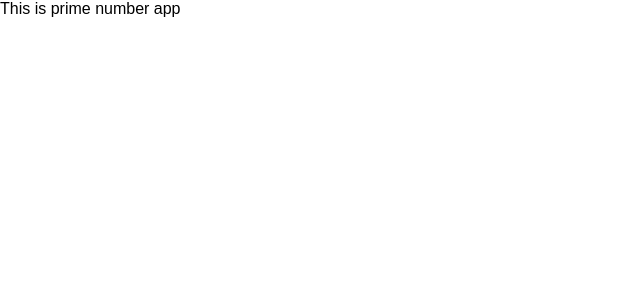
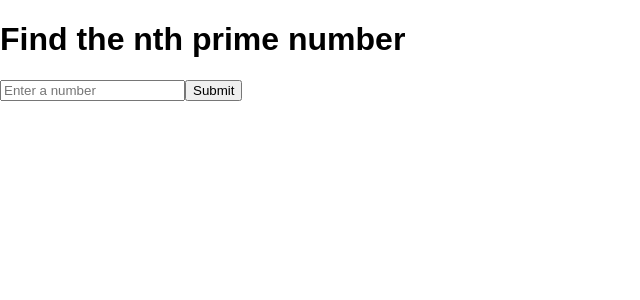
Before and after one commit to PatrickDai/lets-react, a React (Create React App) app: page /prime in a window 1280 px wide. Shown: the top 300 px of the page, without its empty margins (0-640 px from the left). Built offline with nearby package versions, Linux system fonts and the light colour scheme.

Commit message:
Prime app baby step

```diff
--- a/src/prime/PrimeApp.js
+++ b/src/prime/PrimeApp.js
@@ -1,9 +1,52 @@
 import React, { Component } from 'react';
+import getNthPrime from './prime.service';
 
 export default class PrimeApp extends Component {
+  state = { results: [] };
+
   render() {
     return (
-      <div className="Prime-App"> This is prime number app</div>
+      <div className="Prime-App">
+        <h1> Find the nth prime number </h1>
+        <PrimeForm onSubmit={this.handleSubmit.bind(this)}/>
+        <PrimeResults results={this.state.results}/>
+      </div>
     );
   }
+
+  handleSubmit(event) {
+    event.preventDefault();
+    const input = event.target.index;
+    const index = input.value;
+    const prime = getNthPrime(index);
+    this.updateState(index, prime);
+    this.emptyValue(input);
+  }
+
+  updateState(index, prime) {
+    const results = this.state.results.slice();
+    results.unshift({ index, prime });
+    this.setState({ results });
+  }
+
+  emptyValue(input) {
+    input.value = "";
+  }
 }
+
+function PrimeForm(props) {
+  const { onSubmit } = props;
+  return (
+    <form onSubmit={onSubmit}>
+      <input name="index" type="number" min="1" placeholder="Enter a number" required/>
+      <input type="submit"/>
+    </form>
+  );
+}
+
+function PrimeResults(props) {
+  const results = props.results.map((result, i) =>
+    <li key={i}> The prime number n°{result.index} is {result.prime} </li>
+  );
+  return <ul>{results}</ul>;
+}
```
